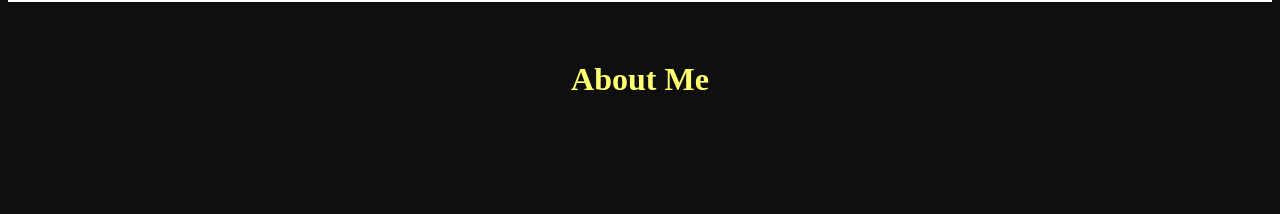
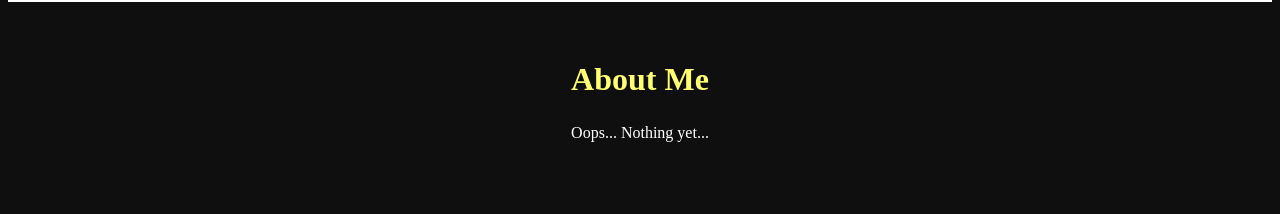
Before and after one commit to islamrahat/home, a plain HTML site: page index.html in a window 1280 px wide. Shown: the part 1700-1914 px from the top of the page. Drawn offline with nearby package versions, Linux system fonts and the light colour scheme.

Commit message:
index.html

```diff
--- a/index.html
+++ b/index.html
@@ -50,6 +50,7 @@
     <!-- About -->
     <section class="about" id="about">
         <h1>About Me</h1>
+        <p>Oops... Nothing yet...</p>
     </section>
     <section class="contact" id="contact">
         <h1>Contact info</h1>
```
